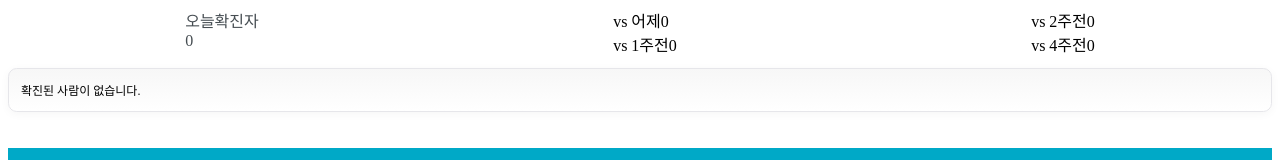
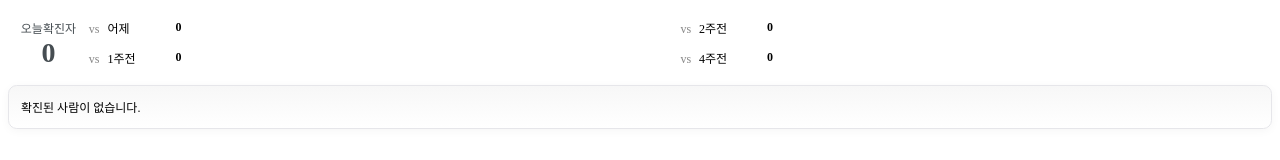
Before and after one commit to lzao/practice-react, a React (Create React App) app: page / in a window 1280 px wide. Shown: the top 160 px of the page. Built offline with nearby package versions, Linux system fonts and the light colour scheme; no server answers.

Commit message:
날짜별 확진자 비교 컴포넌트의 스타일을 수정합니다

```diff
--- a/src/components/Live.tsx
+++ b/src/components/Live.tsx
@@ -2,57 +2,117 @@ import useLive from 'hooks/useLive';
 import React, {ReactElement} from 'react';
 import styled from 'styled-components';
 
+const fontColors = {
+  red: '#eb5374',
+  blue: '#5673eb',
+};
+const backgroundColors = {
+  red: '#FDEAEE',
+  blue: '#eff2ff',
+};
+
 const Container = styled.div`
   display: flex;
   justify-content: space-around;
+  font-size: 0.75rem;
+  margin: 1rem 0;
 `;
 const Today = styled.div`
+  text-align: center;
   color: #464d52;
-  &.today-title {
-    font-size: 0.75rem;
-  }
-  &.today-count {
+  flex-grow: 0;
+  margin: 0.2rem 0.8rem 0;
+  div.today-count {
     font-weight: bold;
     font-size: 1.75rem;
   }
 `;
-const YesterdayAndWeekAgo = styled.div``;
-const Yesterday = styled.div``;
-const WeekAgo = styled.div``;
-
-const TwoWeekAgoAndMonthAgo = styled.div``;
-const TwoWeekAgo = styled.div``;
-const MonthAgo = styled.div``;
+const Ago = styled.div`
+  flex-grow: 1;
+  display: flex;
+  flex-direction: column;
+  justify-content: space-between;
+  div.compare {
+    display: flex;
+    align-items: center;
+    &:first-child {
+      margin-right: 0.3rem;
+    }
+    span.title {
+      min-width: 3.4rem;
+      &:before {
+        color: #868686;
+        content: 'vs';
+        margin-right: 0.5rem;
+      }
+    }
+    span.count {
+      font-weight: bold;
+      border-radius: 0.725rem;
+      padding: 0.25rem 0.2rem;
+      min-width: 4rem;
+      text-align: center;
+      &.red {
+        color: ${fontColors.red};
+        background-color: ${backgroundColors.red};
+        &:after {
+          content: ' ▲';
+        }
+      }
+      &.blue {
+        color: ${fontColors.blue};
+        background-color: ${backgroundColors.blue};
+        &:after {
+          content: ' ▼';
+        }
+      }
+    }
+    &:last-child {
+      flex-grow: 1;
+      margin-top: 0.45rem;
+    }
+  }
+`;
 
 export default function Live(): ReactElement {
-  const live = useLive();
+  const {today, yesterday, weekAgo, twoWeeksAgo, monthAgo} = useLive();
 
   return (
     <Container>
       <Today>
         <div className="today-title">오늘확진자</div>
-        <div className="today-count">{live.today.toLocaleString()}</div>
+        <div className="today-count" role="today-count">
+          {today}
+        </div>
       </Today>
-      <YesterdayAndWeekAgo>
-        <Yesterday>
-          <span className="yesterday-title">vs 어제</span>
-          <span className="yesterday-count">{(live.yesterday - live.today).toLocaleString()}</span>
-        </Yesterday>
-        <WeekAgo>
-          <span className="weekago-title">vs 1주전</span>
-          <span className="weekago-count">{(live.weekAgo - live.today).toLocaleString()}</span>
-        </WeekAgo>
-      </YesterdayAndWeekAgo>
-      <TwoWeekAgoAndMonthAgo>
-        <TwoWeekAgo>
-          <span className="yesterday-title">vs 2주전</span>
-          <span className="yesterday-count">{(live.twoWeeksAgo - live.today).toLocaleString()}</span>
-        </TwoWeekAgo>
-        <MonthAgo>
-          <span className="weekago-title">vs 4주전</span>
-          <span className="weekago-count">{(live.monthAgo - live.today).toLocaleString()}</span>
-        </MonthAgo>
-      </TwoWeekAgoAndMonthAgo>
+      <Ago>
+        <div className="compare">
+          <span className="title">어제</span>
+          <span className={yesterday.class + ' count'} role="yesterday-count">
+            {yesterday.case}
+          </span>
+        </div>
+        <div className="compare">
+          <span className="title">1주전</span>
+          <span className={weekAgo.class + ' count'} role="weekAgo-count">
+            {weekAgo.case}
+          </span>
+        </div>
+      </Ago>
+      <Ago>
+        <div className="compare">
+          <span className="title">2주전</span>
+          <span className={twoWeeksAgo.class + ' count'} role="twoWeeksAgo-count">
+            {twoWeeksAgo.case}
+          </span>
+        </div>
+        <div className="compare">
+          <span className="title">4주전</span>
+          <span className={monthAgo.class + ' count'} role="monthAgo-count">
+            {monthAgo.case}
+          </span>
+        </div>
+      </Ago>
     </Container>
   );
 }
--- a/src/hooks/useLive.tsx
+++ b/src/hooks/useLive.tsx
@@ -1,24 +1,41 @@
 import axios from 'axios';
-import live from 'interfaces/live.interfaces';
-import {useEffect, useState} from 'react';
+import {liveApi, live} from 'interfaces/live.interfaces';
+import {useEffect, useRef, useState} from 'react';
 
 const liveInit = {
-  today: 0,
-  yesterday: 0,
-  weekAgo: 0,
-  twoWeeksAgo: 0,
-  monthAgo: 0,
+  today: '0',
+  yesterday: {case: '0', class: ''},
+  weekAgo: {case: '0', class: ''},
+  twoWeeksAgo: {case: '0', class: ''},
+  monthAgo: {case: '0', class: ''},
 };
 export default function useLive(): live {
+  const isCalled = useRef(false);
   const [live, setLive] = useState<live>(liveInit);
   async function getLive() {
-    await axios.get<live>('/region/live').then(response => {
-      setLive(response.data);
+    await axios.get<liveApi>('/region/live').then(response => {
+      if (!isCalled.current) {
+        const data = response.data;
+        const yesterday = data.yesterday - data.today;
+        const weekAgo = data.weekAgo - data.today;
+        const twoWeekAgo = data.twoWeeksAgo - data.today;
+        const monthAgo = data.monthAgo - data.today;
+        setLive({
+          today: data.today.toLocaleString(),
+          yesterday: {case: Math.abs(yesterday).toLocaleString(), class: yesterday < 0 ? 'red' : 'blue'},
+          weekAgo: {case: Math.abs(weekAgo).toLocaleString(), class: weekAgo < 0 ? 'red' : 'blue'},
+          twoWeeksAgo: {case: Math.abs(twoWeekAgo).toLocaleString(), class: twoWeekAgo < 0 ? 'red' : 'blue'},
+          monthAgo: {case: Math.abs(monthAgo).toLocaleString(), class: monthAgo < 0 ? 'red' : 'blue'},
+        });
+      }
     });
   }
 
   useEffect(() => {
     getLive();
+    return () => {
+      isCalled.current = true;
+    };
   }, []);
 
   return live;
```
Also changed, not shown: src/interfaces/live.interfaces.ts (+18 -6 lines).
